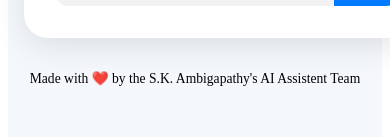
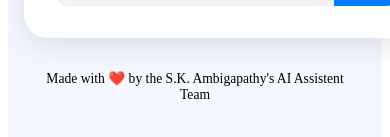
Before and after one commit to AMBIGAPATHY/AI-Search-Assitant, a React (Create React App) app in the folder frontend/: page / in a window 390 px wide. Shown: the part 367-504 px from the top of the page. Built offline with nearby package versions, Linux system fonts and the light colour scheme.

Commit message:
Update: the Responsive View in the App.css footer line

```diff
--- a/frontend/src/App.css
+++ b/frontend/src/App.css
@@ -11,8 +11,7 @@
   margin-top: 2rem;
   text-align: center;
   font-size: 0.85rem;
-  white-space: nowrap;
-  overflow: hidden;
-  text-overflow: ellipsis;
-  max-width: 100%;
+  white-space: normal;       /* ✅ allow footer to wrap naturally */
+  word-break: break-word;
+  padding: 0 1rem;
 }
```
